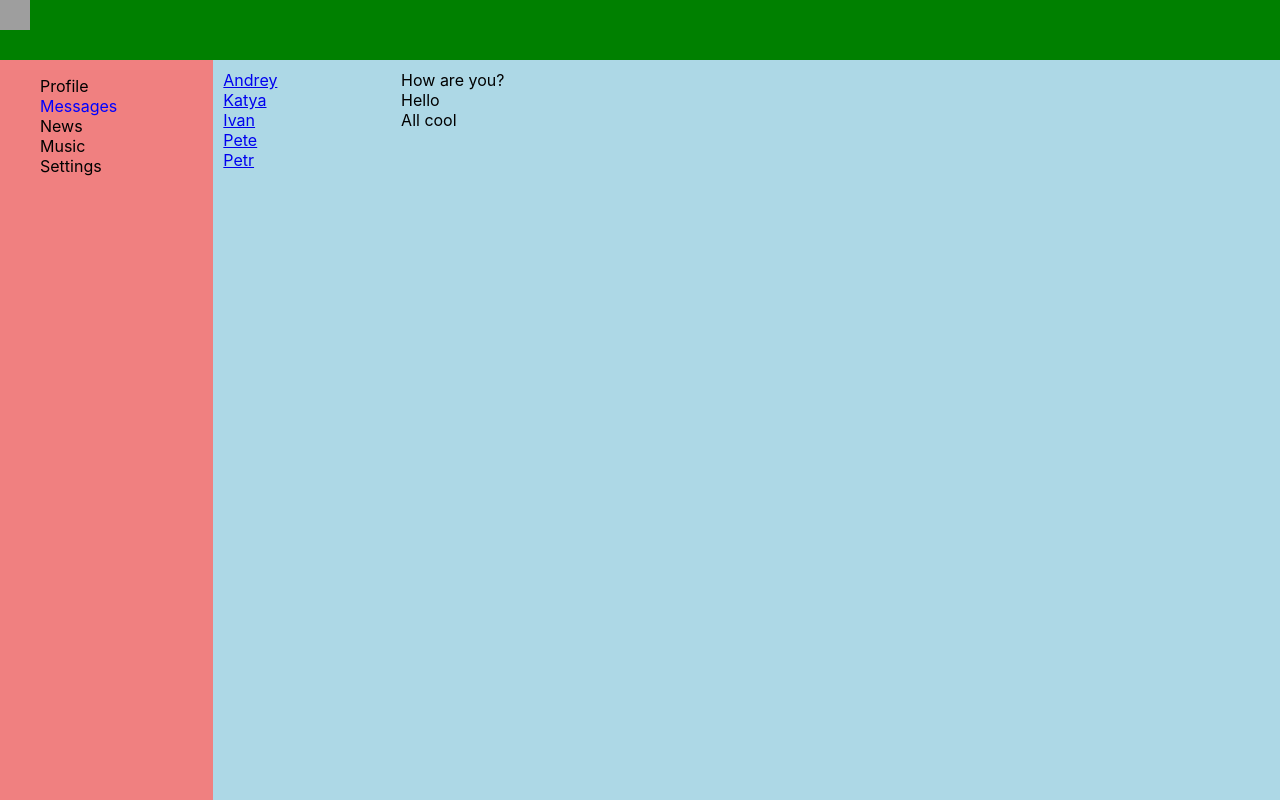
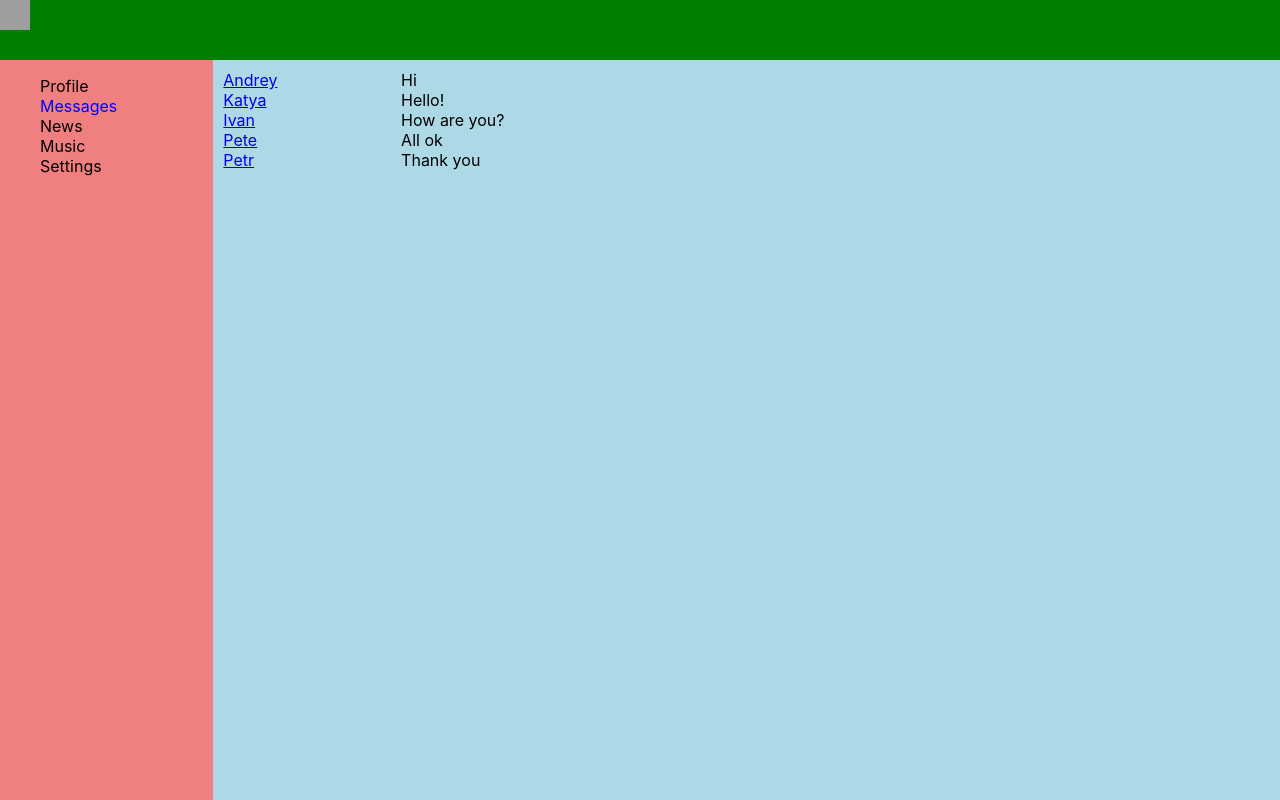
Before and after one commit to Annddreyy/react-course, a React (Create React App) app: page /dialogs in a window 1280 px wide. Built offline with nearby package versions, Linux system fonts and the light colour scheme; grey boxes are pictures that could not be loaded.

Commit message:
feat: lesson 27

```diff
--- a/src/components/Dialogs/Dialogs.jsx
+++ b/src/components/Dialogs/Dialogs.jsx
@@ -4,19 +4,33 @@ import DialogItem from "./DialogItem/DialogItem";
 import Message from "./Message/Message";
 
 const Dialogs = () => {
+    let dialogsData = [
+        { id: 1, name: 'Andrey' },
+        { id: 2, name: 'Katya' },
+        { id: 3, name: 'Ivan' },
+        { id: 4, name: 'Pete' },
+        { id: 5, name: 'Petr' }
+    ]
+
+    let dialogElements = dialogsData.map(elem => <DialogItem name={elem.name} id={elem.id} />);
+
+    let messagesData = [
+        { id: 1, message: 'Hi' },
+        { id: 2, message: 'Hello!' },
+        { id: 3, message: 'How are you?' },
+        { id: 4, message: 'All ok' },
+        { id: 5, message: 'Thank you' }
+    ]
+
+    let messageElements = messagesData.map(elem => <Message message={elem.message} id={elem.id} />)
+
     return (
         <div className={classes.dialogs}>
             <div className={classes['dialog-items']}>
-                <DialogItem name="Andrey" id="1" />
-                <DialogItem name="Katya" id="2" />
-                <DialogItem name="Ivan" id="3" />
-                <DialogItem name="Pete" id="4" />
-                <DialogItem name="Petr" id="5" />
+                { dialogElements }
             </div>
             <div className={classes.messages}>
-                <Message message="How are you?" />
-                <Message message="Hello" />
-                <Message message="All cool" />
+                { messageElements }
             </div>
         </div>
     )
--- a/src/components/Profile/MyPosts/MyPosts.jsx
+++ b/src/components/Profile/MyPosts/MyPosts.jsx
@@ -4,6 +4,15 @@ import classes from './MyPosts.module.css'
 import Post from "./Post/Post";
 
 const MyPosts = () => {
+
+    let postData = [
+        { id: 1, message: 'My first post', likesCount: 12 },
+        { id: 2, message: 'My second post', likesCount: 21 },
+        { id: 3, message: 'My third post', likesCount: 8 },
+    ];
+
+    let postElements = postData.map(elem => <Post message={elem.message} likesCount={elem.likesCount} id={elem.id} />);
+
     return (
         <div>
             My posts
@@ -12,8 +21,7 @@ const MyPosts = () => {
                 <input type="submit" value="Опубликовать" />
             </div>
             <div>
-                <Post message="message1" />
-                <Post message="message2" />
+                { postElements }
             </div>
         </div>
     )
--- a/src/components/Profile/MyPosts/Post/Post.jsx
+++ b/src/components/Profile/MyPosts/Post/Post.jsx
@@ -2,11 +2,11 @@ import React from "react";
 import classes from './Post.module.css'
 
 const Post = (props) => {
-    console.log( props );
     return (
         <article className={classes.item}>
             <img src="https://avatars.mds.yandex.net/i?id=ba05c5a3615a58c6da2def145a54e120b717e062-6961938-images-thumbs&n=13" alt="" />
             <p>{props.message}</p>
+            <span>Likes {props.likesCount}</span>
         </article>
     )
 }
```
